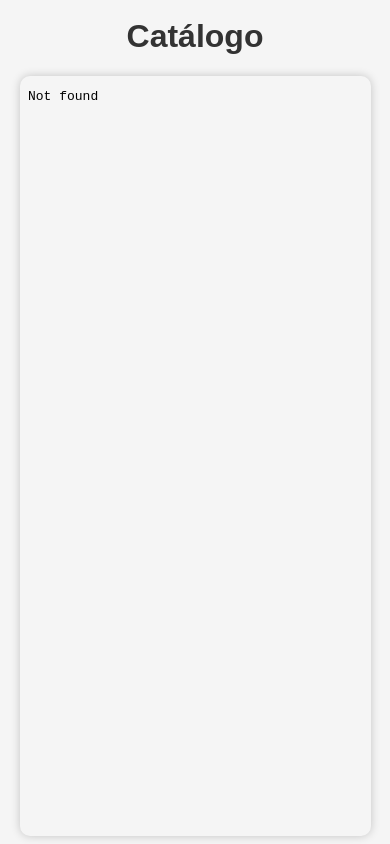
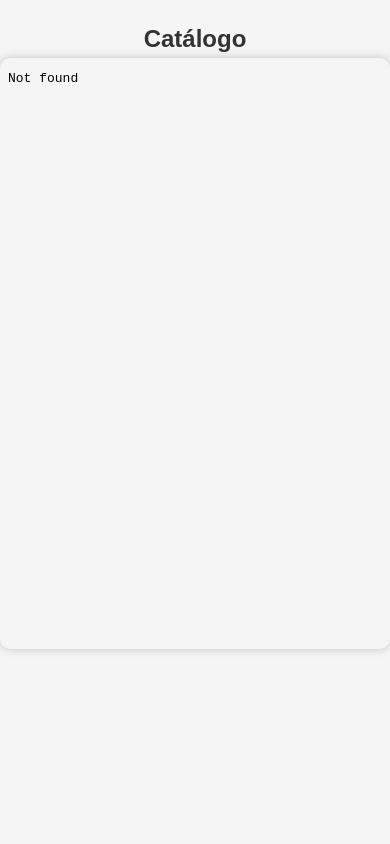
Before and after one commit to NicolasFalco/farmaciadonboscocatalogo, a plain HTML site: page index.html in a window 390 px wide. Drawn offline with Linux system fonts and the light colour scheme.

Commit message:
Hice cambios para que el catálogo sea responsive

```diff
--- a/index.html
+++ b/index.html
@@ -3,7 +3,7 @@
 <head>
   <meta charset="UTF-8" />
   <meta name="viewport" content="width=device-width, initial-scale=1.0" />
-  <title>Catálogo</title>
+  <title>Catalogo</title>
   <style>
     body {
       margin: 0;
@@ -11,21 +11,40 @@
       display: flex;
       flex-direction: column;
       align-items: center;
-      justify-content: center;
-      height: 100vh;
+      justify-content: flex-start;
+      min-height: 100vh;
       background-color: #f5f5f5;
       font-family: Arial, sans-serif;
+      padding-top: 20px;
+      box-sizing: border-box;
     }
+
+    h1 {
+      margin: 10px 0;
+      color: #333;
+      text-align: center;
+      font-size: 2rem;
+    }
+
     iframe {
-      width: 90%;
-      height: 90vh;
+      width: 95%;
+      height: 80vh;
       border: none;
       box-shadow: 0 0 10px rgba(0, 0, 0, 0.2);
       border-radius: 10px;
+      max-width: 800px; /* Para que no se agrande demasiado en pantallas grandes */
     }
-    h1 {
-      margin-top: 10px;
-      color: #333;
+
+    /* Estilos para pantallas pequeñas */
+    @media (max-width: 600px) {
+      h1 {
+        font-size: 1.5rem;
+        margin: 5px 0;
+      }
+      iframe {
+        width: 100%;
+        height: 70vh;
+      }
     }
   </style>
 </head>
```
